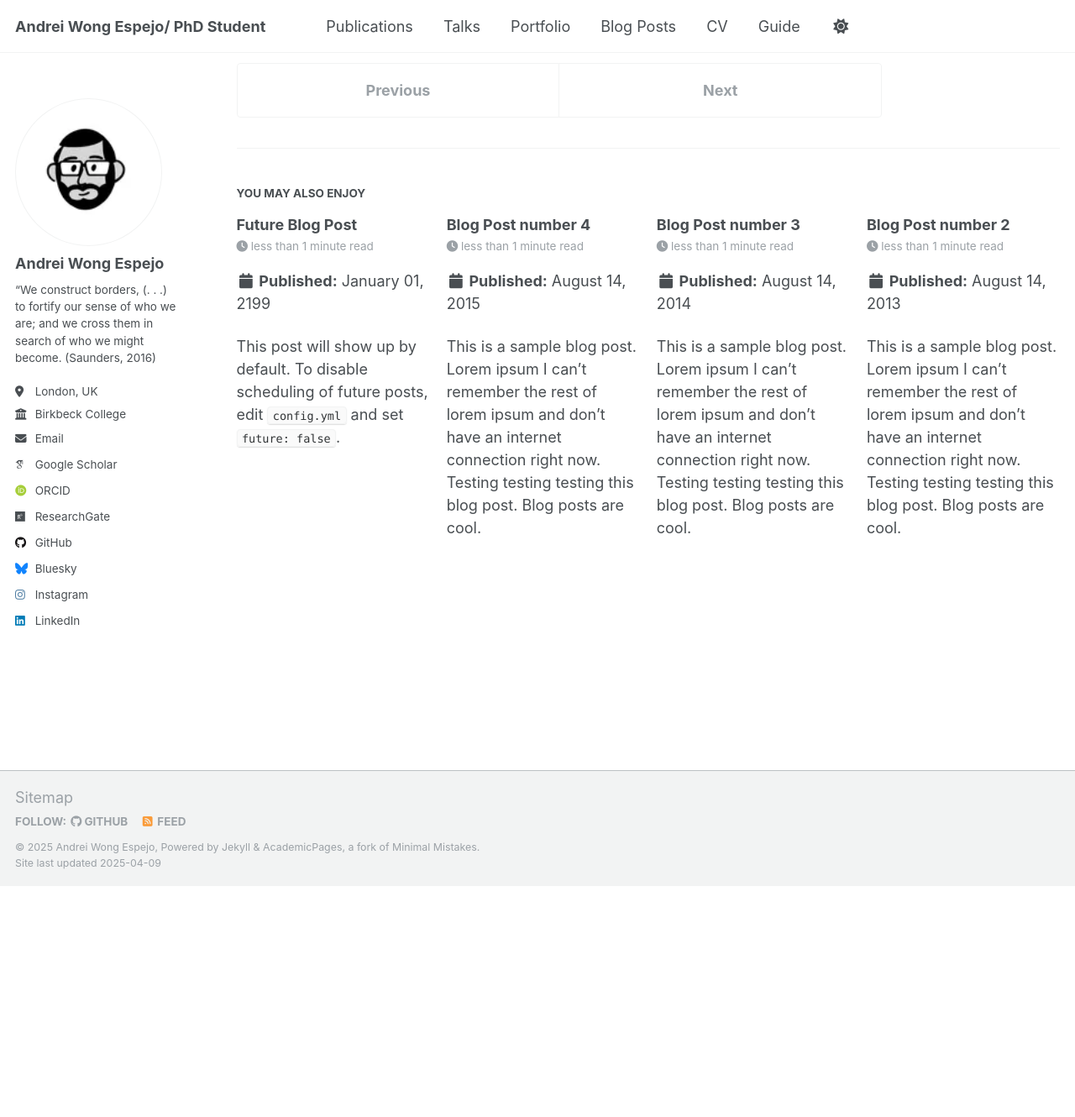
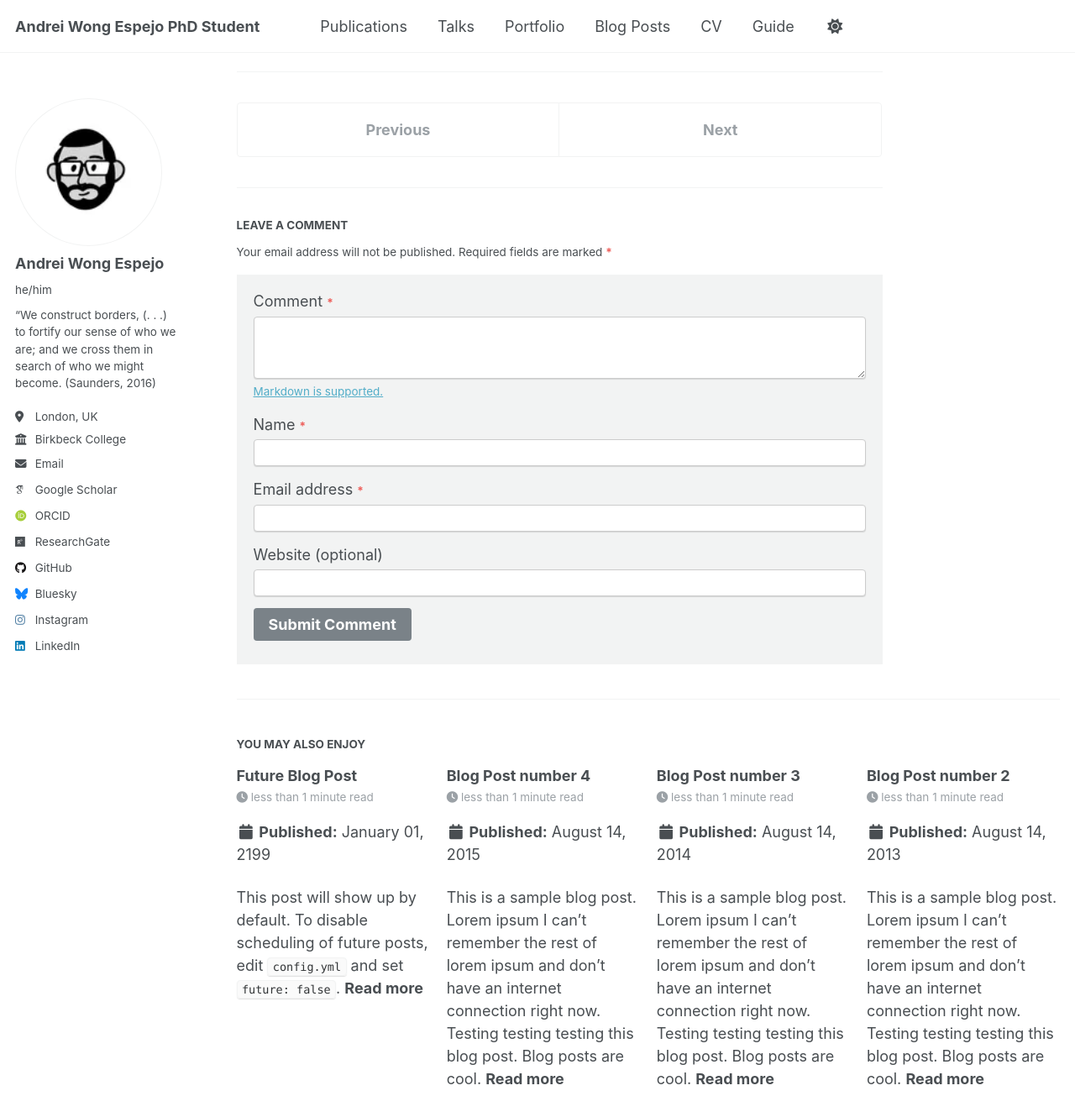
Before and after one commit to Andrei-WongE/Andrei-Wong.github.io, a Jekyll site: the page built from _posts/2012-08-14-blog-post-1.md, in a window 1280 px wide and 1400 px high, scrolled down 715 px. Shown: the top 1330 px of the window at 84% size. Built offline with Jekyll 4.4.1, drawn with Linux system fonts in a browser that asks for light colours; some web fonts are replaced; before the commit the page ends 1770 px from its top, so only the background shows below that; part of the change alters nothing that is shown; some of the changed text lies outside the part shown.

Commit message:
Update _config.yml
Update 1.3

```diff
--- a/_config.yml
+++ b/_config.yml
@@ -9,10 +9,10 @@
 # Basic Site Settings
 locale                   : "en-GB"
 site_theme               : "jekyll-theme-minimal"
-title                    : "Andrei Wong Espejo/ PhD Student"
+title                    : "Andrei Wong Espejo PhD Student"
 title_separator          : "-"
 name                     : &name "Andrei Wong Espejo"
-description              : &description "personal description"
+description              : &description "PhD Student in Urban Geography | Specializing in Spatial Datasets"
 url                      : "https://Andrei-WongE.github.io" # the base hostname & protocol for your site e.g. "https://[your GitHub username].github.io"
 baseurl                  : "" # the subpath of your site, e.g. "/blog"
 repository               : "https://github.com/Andrei-WongE/Andrei-Wong"
@@ -24,7 +24,7 @@ author:
   # Biographic information
   avatar           : "Profile.png"
   name             : "Andrei Wong Espejo"
-  pronouns         : # example: "she/her"
+  pronouns         : "he/him"
   bio              : "“We construct borders, (. . .) to fortify our sense of who we are; and we cross them in search of who we might become. (Saunders, 2016)"
   location         : "London, UK"
   employer         : "Birkbeck College"
@@ -45,7 +45,7 @@ author:
   bitbucket        : # Username - Update with your username on the site
   codepen          : # Username
   dribbble         : # Username
-  github           : "academicpages"
+  github           : "Andrei-WongE"
   kaggle           : # Username
   stackoverflow    : # User number or user number and name (i.e., use "1" or "1/jeff-atwood")
 
@@ -83,16 +83,18 @@ publication_category:
     title: 'Journal Articles'
   conferences:
     title: 'Conference Papers'
+  datasets:
+    title: 'Datasets'
 
 # Site Settings
 teaser                   :  # filename of teaser fallback teaser image placed in /images/, .e.g. "500x300.png"
-breadcrumbs              : false # true, false (default)
+breadcrumbs              : true # true, false (default)
 words_per_minute         : 160
 future                   : true
-read_more                : "disabled" # if enabled, adds "Read more" links to excerpts
+read_more                : "enabled" # if enabled, adds "Read more" links to excerpts
 talkmap_link             : false      #change to true to add link to talkmap on talks page
 comments:
-  provider               : # false (default), "disqus", "discourse", "facebook", "google-plus", "staticman", "custom"
+  provider               : "staticman" # false (default), "disqus", "discourse", "facebook", "google-plus", "staticman", "custom"
   disqus:
     shortname            :
   discourse:
@@ -157,6 +159,7 @@ include:
   - .htaccess
   - _pages
   - files
+
 exclude:
   - "*.sublime-project"
   - "*.sublime-workspace"
@@ -314,6 +317,8 @@ whitelist:
   - jekyll-paginate
   - jekyll-sitemap
   - jekyll-redirect-from
+  - jekyll-seo-tag # metadata and searchability
+  - jekyll-analytics # track site traffic using google analyt
   - jemoji
 
 
```
